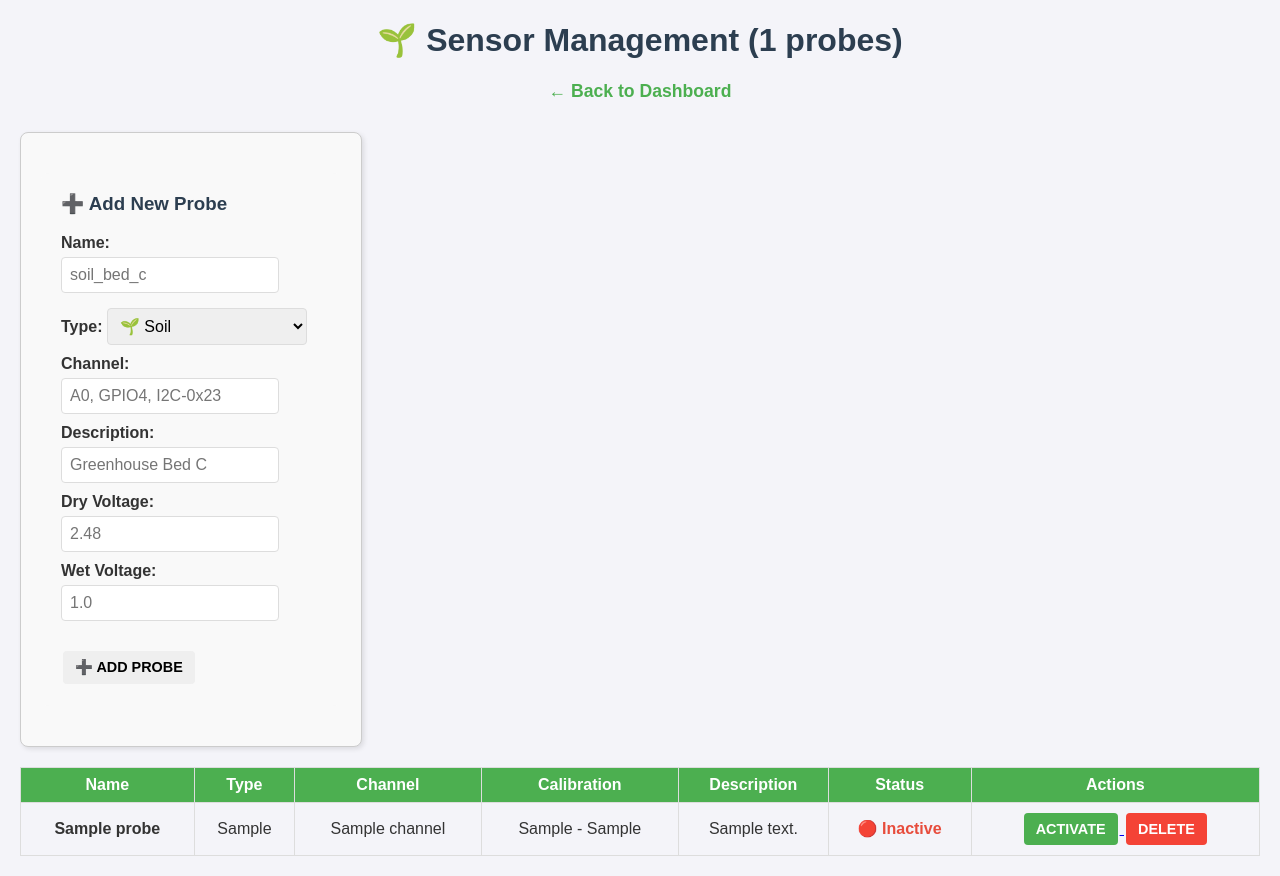
After one commit to Gev1990123/smart_allotment, a Python web app: template dashboard/templates/probes.html in a window 1280 px wide. The commit adds this page. Run offline with Jinja, Linux system fonts and the light colour scheme; the template is opened without the code that fills it: most values are stand-ins (such as "Sample title", 1, 10 or a date in 2020).

Commit message:
added probes page

```diff
--- /dev/null
+++ b/dashboard/static/probes.js
@@ -0,0 +1,17 @@
+// probes.js - Sensor management form logic
+document.addEventListener('DOMContentLoaded', function() {
+    const sensorTypeSelect = document.querySelector('[name="sensor_type"]');
+    const soilCalibration = document.getElementById('soil-calibration');
+    const tempLightRanges = document.getElementById('temp-light-ranges');
+
+    if (sensorTypeSelect) {
+        sensorTypeSelect.onchange = function() {
+            const type = this.value;
+            soilCalibration.style.display = type === 'soil' ? 'block' : 'none';
+            tempLightRanges.style.display = type !== 'soil' ? 'block' : 'none';
+        };
+
+        // Trigger initial state
+        sensorTypeSelect.onchange();
+    }
+});
--- a/dashboard/static/style.css
+++ b/dashboard/static/style.css
@@ -75,3 +75,93 @@ th {
 #sensor-status td.offline {
     color: red;
 }
+
+/* ===== PROBES PAGE STYLES ===== */
+.probe-table .soil { background-color: #e8f5e8; }
+.probe-table .temp { background-color: #e8f4f8; }
+.probe-table .light { background-color: #fff5e8; }
+
+.probe-form label {
+    display: block;
+    margin: 10px 0;
+    font-weight: bold;
+}
+
+.probe-form input,
+.probe-form select {
+    width: 200px;
+    padding: 8px;
+    border: 1px solid #ddd;
+    border-radius: 4px;
+    font-size: 1em;
+    margin-top: 5px;
+}
+
+.probe-form {
+    background: #f9f9f9;
+    padding: 20px;
+    border-radius: 8px;
+    margin: 20px 0;
+}
+
+.probe-form h3 {
+    margin-top: 0;
+    color: #2c3e50;
+}
+
+button {
+    padding: 8px 12px;
+    margin: 2px;
+    cursor: pointer;
+    border: none;
+    border-radius: 4px;
+    font-weight: bold;
+    text-transform: uppercase;
+    font-size: 0.9em;
+}
+
+button:hover {
+    opacity: 0.8;
+    transform: translateY(-1px);
+}
+
+.active {
+    color: #27ae60 !important;
+    font-weight: bold;
+}
+
+.inactive {
+    color: #e74c3c !important;
+    font-weight: bold;
+}
+
+.dashboard-link {
+    color: #4CAF50 !important;
+    text-decoration: none;
+    font-weight: bold;
+    font-size: 1.1em;
+}
+
+.dashboard-link:hover {
+    text-decoration: underline;
+}
+
+/* Action Buttons */
+.toggle-btn {
+    background: #4CAF50 !important;
+    color: white !important;
+}
+
+.toggle-btn.deactivate {
+    background: orange !important;
+}
+
+.delete-btn {
+    background: #f44336 !important;
+    color: white !important;
+}
+
+button:hover {
+    opacity: 0.9;
+    transform: translateY(-1px);
+}
--- /dev/null
+++ b/dashboard/templates/probes.html
@@ -0,0 +1,114 @@
+<!DOCTYPE html>
+<html>
+<head>
+    <title>Sensor Management</title>
+    <meta name="viewport" content="width=device-width, initial-scale=1">
+    <link rel="stylesheet" href="{{ url_for('static', filename='style.css') }}">
+</head>
+<body>
+    <div style="text-align: center; margin-bottom: 30px;">
+        <h1>🌱 Sensor Management ({{ probes|length }} probes)</h1>
+        <a href="/" class="dashboard-link">← Back to Dashboard</a>
+    </div>
+
+    <!-- Add New Probe Form -->
+    <div class="chart-card probe-form">
+        <form method="POST" action="/probes/add" class="probe-form">
+            <h3>➕ Add New Probe</h3>
+
+            <label>Name:
+                <input type="text" name="name" required placeholder="soil_bed_c">
+            </label>
+
+            <label>Type:
+                <select name="sensor_type" required id="sensor-type">
+                    <option value="soil">🌱 Soil</option>
+                    <option value="temp">🌡️ Temperature</option>
+                    <option value="light">💡 Light</option>
+                </select>
+            </label>
+
+            <label>Channel:
+                <input type="text" name="channel" required placeholder="A0, GPIO4, I2C-0x23">
+            </label>
+
+            <label>Description:
+                <input type="text" name="description" placeholder="Greenhouse Bed C">
+            </label>
+
+            <!-- Soil Calibration -->
+            <div id="soil-calibration">
+                <label>Dry Voltage:
+                    <input type="number" step="0.01" name="dry_voltage" placeholder="2.48">
+                </label>
+                <label>Wet Voltage:
+                    <input type="number" step="0.01" name="wet_voltage" placeholder="1.0">
+                </label>
+            </div>
+
+            <!-- Temp/Light Ranges -->
+            <div id="temp-light-ranges" style="display: none;">
+                <label>Min Value:
+                    <input type="number" step="0.1" name="min_value" placeholder="0">
+                </label>
+                <label>Max Value:
+                    <input type="number" step="0.1" name="max_value" placeholder="100">
+                </label>
+            </div>
+
+            <br>
+            <button type="submit">➕ Add Probe</button>
+        </form>
+    </div>
+
+    <!-- Probes Table -->
+    <table id="probes-table" class="probe-table">
+        <thead>
+            <tr>
+                <th>Name</th>
+                <th>Type</th>
+                <th>Channel</th>
+                <th>Calibration</th>
+                <th>Description</th>
+                <th>Status</th>
+                <th>Actions</th>
+            </tr>
+        </thead>
+        <tbody>
+            {% for probe in probes %}
+            <tr class="{{ probe.sensor_type }}">
+                <td><strong>{{ probe.name }}</strong></td>
+                <td>{{ probe.sensor_type|title }}</td>
+                <td>{{ probe.channel }}</td>
+                <td>
+                    {% if probe.sensor_type == 'soil' and probe.dry_voltage and probe.wet_voltage %}
+                        {{ probe.dry_voltage }}V / {{ probe.wet_voltage }}V
+                    {% elif probe.min_value is not none and probe.max_value is not none %}
+                        {{ probe.min_value }} - {{ probe.max_value }}
+                    {% else %}
+                        —
+                    {% endif %}
+                </td>
+                <td>{{ probe.description or '—' }}</td>
+                <td class="{% if probe.active %}active{% else %}inactive{% endif %}">
+                    {{ '🟢 Active' if probe.active else '🔴 Inactive' }}
+                </td>
+                <td>
+                <a href="/probes/{{ probe.name }}/toggle">
+                    <button class="toggle-btn {{ 'deactivate' if probe.active else '' }}">
+                        {{ 'Deactivate' if probe.active else 'Activate' }}
+                    </button>
+                </a>
+                <a href="/probes/{{ probe.name }}/delete"
+                    onclick="return confirm('Delete {{ probe.name }}? This cannot be undone.')">
+                    <button class="delete-btn">Delete</button>
+                </a>
+            </td>
+            </tr>
+            {% endfor %}
+        </tbody>
+    </table>
+
+    <script src="{{ url_for('static', filename='probes.js') }}"></script>
+</body>
+</html>
```
Also changed, not shown: dashboard/app.py (+56 -1 lines).
